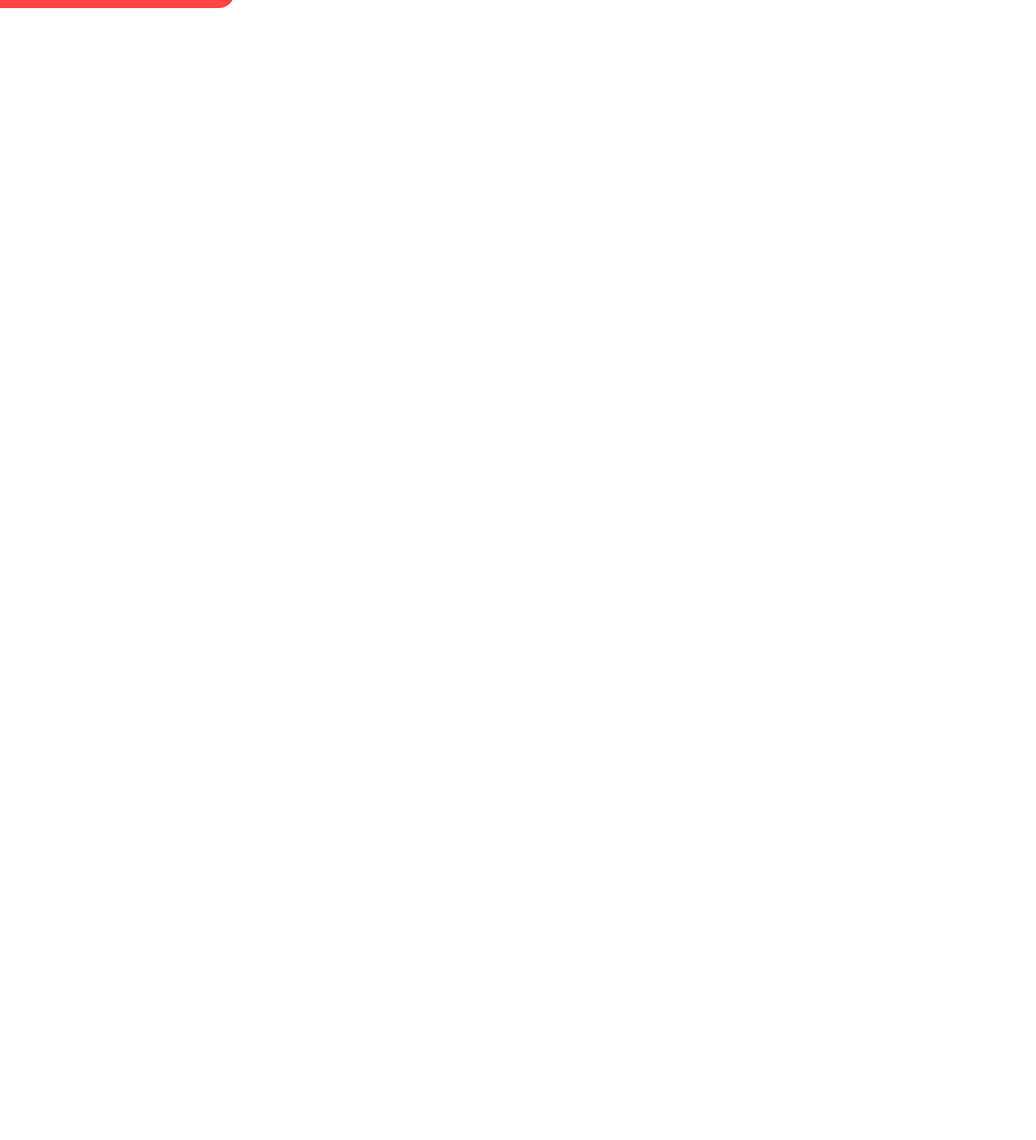
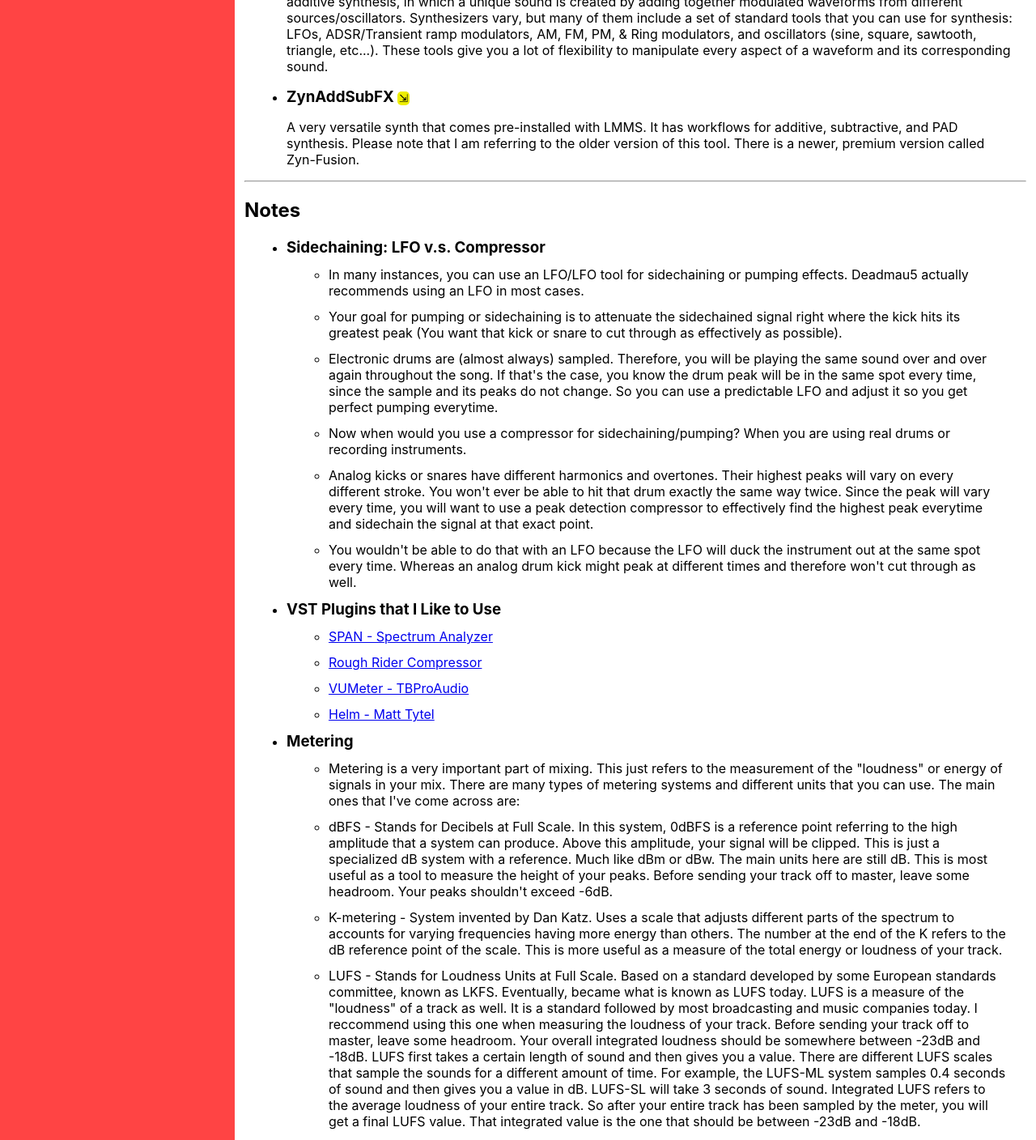
Before and after one commit to scorchio36/heckerhacker, a React (Create React App) app: page /#/music_production in a window 1280 px wide. Shown: the part 1330-2738 px from the top of the page at 81% size. Before the commit the page ends 1340 px from the top, so only its background shows below. Built offline with nearby package versions, Linux system fonts and the light colour scheme.

Commit message:
Adding more content to MusicProd info page.

```diff
--- a/src/App.js
+++ b/src/App.js
@@ -54,8 +54,6 @@ class App extends Component {
   // updates state in order to reveal or hide sidemenu on mobile devices
   toggleMenuVisibility() {
 
-    console.log("CLICK!");
-
     if(this.state.menuVisible) {
       this.setState({
         menuVisible: false,
--- a/src/info/DATA_MUSIC_PROD.json
+++ b/src/info/DATA_MUSIC_PROD.json
@@ -30,6 +30,12 @@
               }
             ]
         },
+
+        "lfo": {
+              "word": "Low Frequency Oscillator (LFO)",
+              "definition": "A general-purpose waveform generator that can be used to modulate parameters within a synth or a DAW. Some examples of uses for an LFO are creating a tremolo effect with a pitch shifter, ducking out the bass by driving an attenuator with the LFO so the kick can punch through, or moving the cutoff frequency of a filter back and forth across a range of the spectrum. LFOs really versatile and a use can be found for them in practically every aspect of music production. Although they can have frequencies that exceed this range by a bit, LFOs are usually not more than 10Hz-20Hz. The LFO has two main adjustments/controls. The depth and the frequency. The depth is just another word for the amplitude of the waveform generated by the LFO. It basically determines how much of an influence the LFO has on the parameter that is being modulated. The other parameter, frequency, controls how rapidly the modulated parameter changes.",
+              "links": []
+          },
 
         "pad": {
               "word": "Pad or Pad Synth",
--- a/src/info/Definition.js
+++ b/src/info/Definition.js
@@ -51,7 +51,6 @@ class Definition extends Component {
     );
   }
 
-
   // decides whether the additional links should be showing or not (user clicks on yellow arrow to see links)
   toggleDetailsVisibility() {
 
--- a/src/info/MusicProd.js
+++ b/src/info/MusicProd.js
@@ -29,10 +29,52 @@ class MusicProd extends Component {
       <div>
         <h1>Resources/Notes for Music Production</h1> <hr/>
         <div>
-          <h2>Vocab</h2>
-          <ul>
-            {this.state.definitionComponents}
-          </ul><hr/>
+          <div>
+            <h2>Vocab</h2>
+            <ul>
+              {this.state.definitionComponents}
+            </ul><hr/>
+          </div>
+          <div>
+            <h2>Notes</h2>
+            <ul>
+              <li>
+                <h3>Sidechaining: LFO v.s. Compressor</h3>
+                <ul>
+                  <li>In many instances, you can use an LFO/LFO tool for sidechaining or pumping effects. Deadmau5 actually recommends using an LFO in most cases.</li>
+                  <li>Your goal for pumping or sidechaining is to attenuate the sidechained signal right where the kick hits its greatest peak (You want that kick or snare to cut through as effectively as possible).</li>
+                  <li>Electronic drums are (almost always) sampled. Therefore, you will be playing the same sound over and over again throughout the song. If that's the case, you know the drum peak will be in the same spot every time, since the sample and its peaks do not change. So you can use a predictable LFO and adjust it so you get perfect pumping everytime.</li>
+                  <li>Now when would you use a compressor for sidechaining/pumping? When you are using real drums or recording instruments.</li>
+                  <li>Analog kicks or snares have different harmonics and overtones. Their highest peaks will vary on every different stroke. You won't ever be able to hit that drum exactly the same way twice. Since the peak will vary every time, you will want to use a peak detection compressor to effectively find the highest peak everytime and sidechain the signal at that exact point.</li>
+                  <li>You wouldn't be able to do that with an LFO because the LFO will duck the instrument out at the same spot every time. Whereas an analog drum kick might peak at different times and therefore won't cut through as well.</li>
+                </ul>
+              </li>
+              <li>
+                <h3>VST Plugins that I Like to Use</h3>
+                <ul>
+                  <li><a href="https://www.voxengo.com/product/span/">SPAN - Spectrum Analyzer</a></li>
+                  <li><a href="https://www.audiodamage.com/pages/free-downloads">Rough Rider Compressor</a></li>
+                  <li><a href="https://www.tbproaudio.de/download">VUMeter - TBProAudio</a></li>
+                  <li><a href="https://tytel.org/helm/">Helm - Matt Tytel</a></li>
+                </ul>
+              </li>
+              <li>
+                <h3>Metering</h3>
+                <ul>
+                  <li>Metering is a very important part of mixing. This just refers to the measurement of the "loudness" or energy of signals in your mix. There are many types of metering systems and different units that you can use. The main ones that I've come across are:</li>
+                  <li>dBFS - Stands for Decibels at Full Scale. In this system, 0dBFS is a reference point referring to the high amplitude that a system can produce. Above this amplitude, your signal will be clipped. This is just a specialized dB system with a reference. Much like dBm or dBw. The main units here are still dB. This is most useful as a tool to measure the height of your peaks. Before sending your track off to master, leave some headroom. Your peaks shouldn't exceed -6dB.</li>
+                  <li>K-metering - System invented by Dan Katz. Uses a scale that adjusts different parts of the spectrum to accounts for varying frequencies having more energy than others. The number at the end of the K refers to the dB reference point of the scale. This is more useful as a measure of the total energy or loudness of your track.</li>
+                  <li>LUFS - Stands for Loudness Units at Full Scale. Based on a standard developed by some European standards committee, known as LKFS. Eventually, became what is known as LUFS today. LUFS is a measure of the "loudness" of a track as well. It is a standard followed by most broadcasting and music companies today. I reccommend using this one when measuring the loudness of your track. Before sending your track off to master, leave some headroom. Your overall integrated loudness should be somewhere between -23dB and -18dB. LUFS first takes a certain length of sound and then gives you a value. There are different LUFS scales that sample the sounds for a different amount of time. For example, the LUFS-ML system samples 0.4 seconds of sound and then gives you a value in dB. LUFS-SL will take 3 seconds of sound. Integrated LUFS refers to the average loudness of your entire track. So after your entire track has been sampled by the meter, you will get a final LUFS value. That integrated value is the one that should be between -23dB and -18dB.</li>
+                  <li>RMS - Stands for Root Mean Square. With root mean square, you sample your waveform, square each sample, add them all together, divide that sum by the number of samples, then take the square root of that. Essentially, RMS is the square root of the average of the squares of your waveform. This is done because waveforms are oscillatory. If you try and average a waveform without squaring it, the positive and negative portions of the waveform will mathematically cancel each other out and give you a crappy idea of the actual energy/loudness content of the sound. RMS is also a good way to quickly get an idea of the loudness of your track. It is inferior to something like K-metering or LUFS, however, as RMS doesn't properly account for the variation in power that occurs as you go up and down the spectrum.</li>
+                  <li><a href="https://www.youtube.com/watch?v=jeBjyHm5LKc&ab_channel=AudioProductionTips">Digital Metering 101 - dBFS, RMS, LUFS and more</a></li>
+                  <li><a href="https://www.soundonsound.com/forum/viewtopic.php?f=16&t=60269">Interesting Thread on Peak-Normalization vs Loudness-Normalization</a></li>
+                  <li><a href="https://www.whippedcreamsounds.com/how-loud-should-my-mix-be/">How LOUD should my mix be?</a></li>
+                  <li><a href="https://www.meterplugs.com/blog/2016/10/14/k-system-metering-101.html">K-Metering System 101</a></li>
+                  <li><a href="https://unlockyoursound.com/spotify-lufs/">Interesting Article on Spotify LUFS and what LUFS level to release your song at</a></li>
+                </ul>
+              </li>
+            </ul>
+          </div>
         </div>
       </div>
 
```
